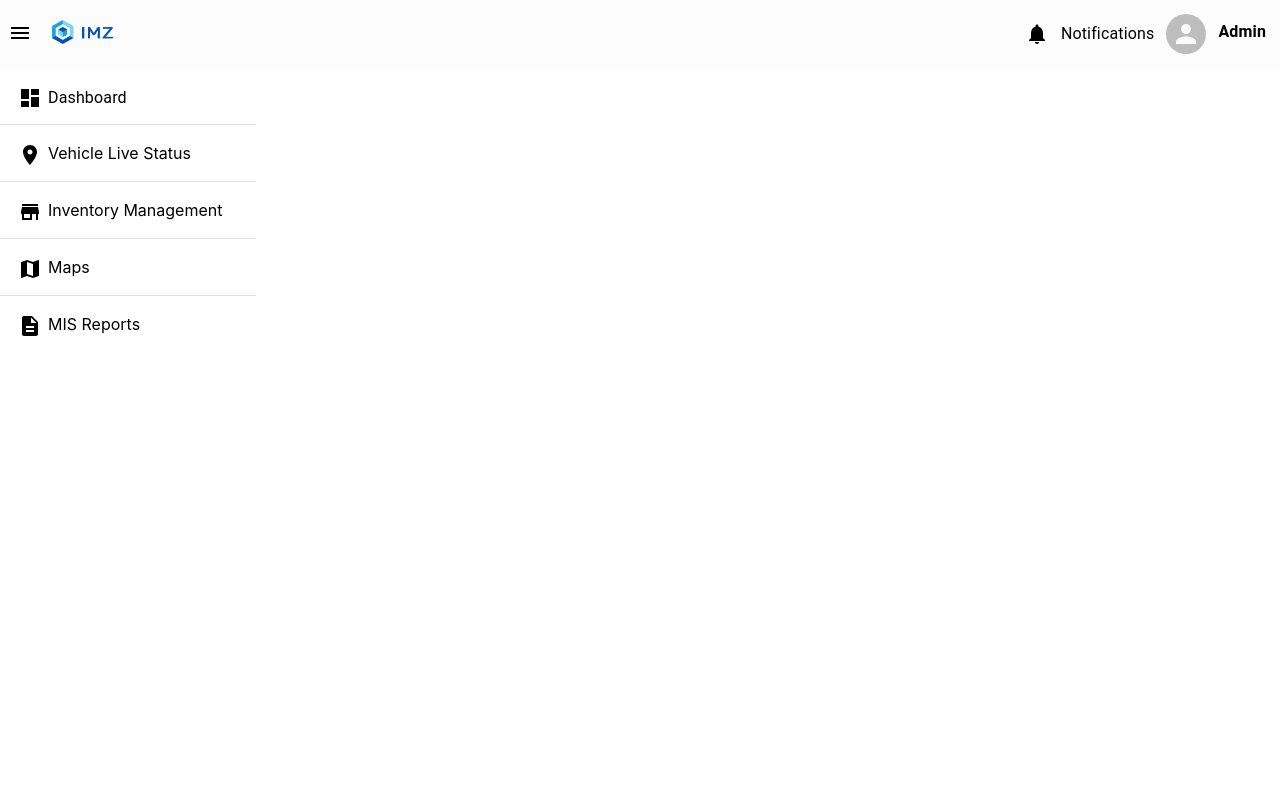
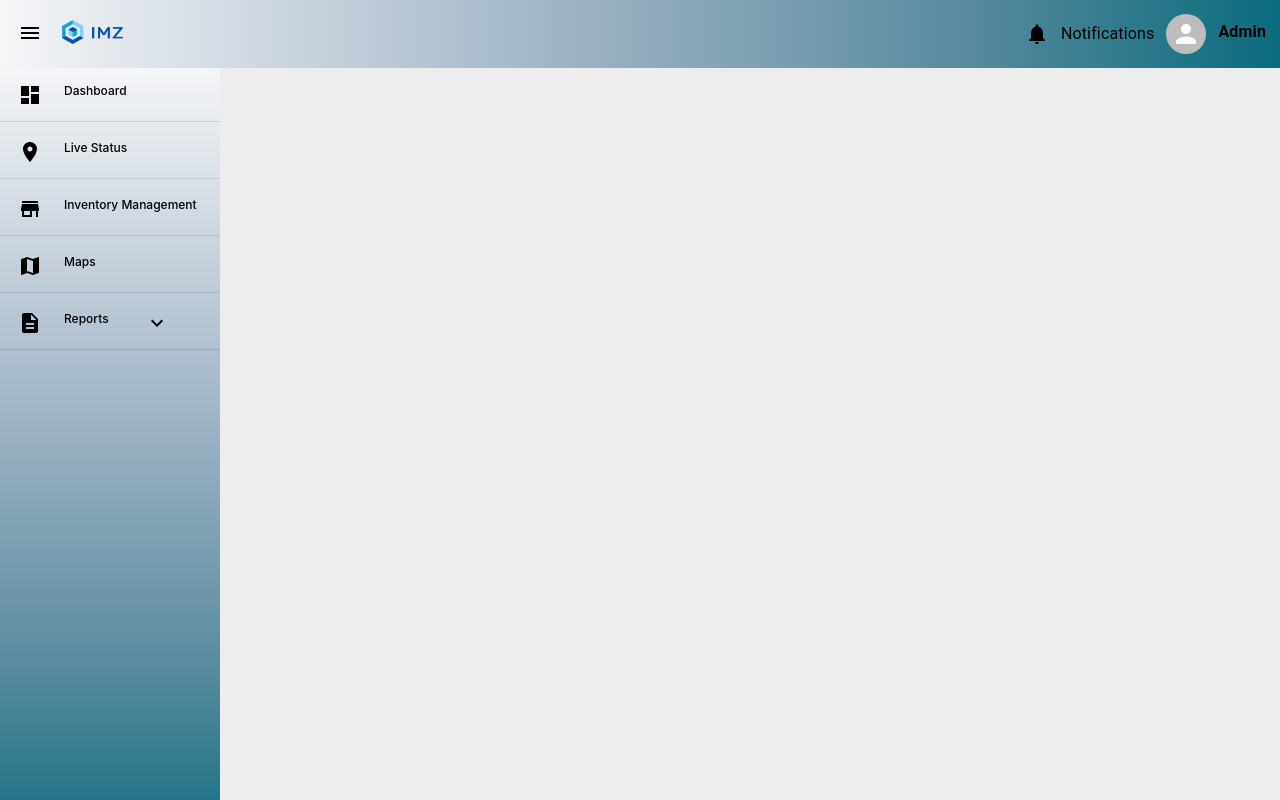
Before and after one commit to arunodaya082/imz-vts, a React (Create React App) app: page / in a window 1280 px wide. Built offline with nearby package versions, Linux system fonts and the light colour scheme; the HTML template or start-up script is replaced by a standard one.

Commit message:
sidebar and navbar completed

```diff
--- a/src/App.css
+++ b/src/App.css
@@ -1,3 +1,9 @@
+body{
+  background: #ededed;
+}
+
+
 .homepage{
   display: flex;
+
 }
--- a/src/App.js
+++ b/src/App.js
@@ -1,37 +1,54 @@
-import React from 'react';
+import React, { useState } from 'react';
 import "./App.css";
 import Header from './components/common/navbar/navbar';
 import Sidebar from './components/common/sidebar/sidebar';
-import Dashboard from './components/dashboard/dashboard';
+import Dashboard from './components/dashboard/Dashboard';
 import { BrowserRouter as Router, Routes,Route} from 'react-router-dom';
 import Vehiclelive from './components/Vehicle_live_Status/vehicle_live';
 import Inventory from './components/Inventory_Management/inventory_manageement';
 import Misreports from './components/Mis_Reports/misreports';
 import Map from './components/Maps/map';
+import EmergencyReport from './components/Mis_Reports/emergencyReport';
+import { SidebarContext } from './components/common/sidebar/sidebarContext';
 
 
 const App = () => {
+
+  const [sidebarOpen, setSidebarOpen] = useState(true);
+
+
+  function handleSidebar () {
+    setSidebarOpen(!sidebarOpen);
+  }
+
+
   return (
+
+
     <div  className='App'>
+
       <Router>
 
+      <SidebarContext.Provider value={{isOpen: sidebarOpen, sidebarToggle: handleSidebar}}>
+
+
+
       <Header  />
+      <div className='homepage'>
 
-      <div className='homepage'>
-        <Sidebar/>
+      <Sidebar  />
         <Routes>
-          <Route path='dashboard' element={<Dashboard/>} />
+          <Route path='dashboard' element={<Dashboard />} />
           <Route path='live' element={<Vehiclelive/>} />
           <Route path='maps' element={<Map/>}/>
           <Route path='inventory' element={<Inventory/>} />
           <Route path='misreport' element={<Misreports/>} />
-
-
+          <Route path='emergency' element={<EmergencyReport/>} />
         </Routes>
 
 
       </div>
-
+      </SidebarContext.Provider>
 
       </Router>
     </div>
--- /dev/null
+++ b/src/components/Mis_Reports/emergencyReport.js
@@ -0,0 +1,9 @@
+import React from 'react'
+
+function EmergencyReport() {
+  return (
+    <div>emergencyReport</div>
+  )
+}
+
+export default EmergencyReport;
--- a/src/components/common/navbar/navbar.css
+++ b/src/components/common/navbar/navbar.css
@@ -1,6 +1,6 @@
 .header{
     /* background: linear-gradient(to left top, #9ce6f3, #bceafe, #d9eeff, #eff3ff, #fcfcfc); */
-    background: #fcfcfc;
+    background-image: linear-gradient(to right, #f5f6f8, #c5d0dc, #92acbe, #5a8b9f, #0a6b7d);
     display: flex;
     align-items: center;
     justify-content: space-between;
@@ -33,8 +33,9 @@
     object-fit: contain;
     padding: 6px;
 }
-
+.header_left{
+    padding-left: 10px;
+}
 .header_icon{
     margin-right: 12px;
-
 }
--- a/src/components/common/navbar/navbar.js
+++ b/src/components/common/navbar/navbar.js
@@ -1,16 +1,22 @@
-import React from 'react';
+import {React} from 'react';
 import "./navbar.css";
 import MenuIcon from '@material-ui/icons/Menu';
 import logo1 from "../../../assests/logo1.png";
 import NotificationsIcon from "@material-ui/icons/Notifications";
 import Avatar from "@material-ui/core/Avatar";
 import { Typography } from '@material-ui/core';
+import { SidebarContext } from '../sidebar/sidebarContext';
+import { useContext } from 'react';
 
 const Header = () => {
+
+  const {isOpen,sidebarToggle} = useContext(SidebarContext);
+
+
   return (
     <div className="header">
       <div className='header_left'>
-          <MenuIcon/>
+          <MenuIcon   isOpen={isOpen} onClick={sidebarToggle}/>
           <img className='header_logo' src={logo1} alt="logo"/>
       </div>
 
--- a/src/components/common/sidebar/sidebar.css
+++ b/src/components/common/sidebar/sidebar.css
@@ -1,6 +1,16 @@
 .sidebar {
-   flex: 0.2;
-  }
+
+  background-image: linear-gradient(to bottom, #f5f6f8, #c5d0dc, #92acbe, #5a8b9f, #0a6b7d);
+  position: fixed;
+  top:50;
+  height: 100%;
+  z-index: 1;
+  top: 65px;
+  left: 0;
+  overflow-x: hidden;
+  font-size: 16px;
+  transition: all 0.15s;
+}
 
 .navlink{
   display: flex;
@@ -12,3 +22,25 @@
   margin-right: 10px;
   padding-left: 8px;
 }
+
+.sidebar_title{
+flex:1;
+margin-left: 16px;
+font-size: 12px;
+font-weight: 500;
+}
+
+.navlink:hover{
+ background: lightgray;
+}
+
+
+
+.sidebar_Menu{
+  display: flex;
+  align-items: center;
+}
+
+.showDivReport{
+display:table-column;
+}
--- a/src/components/common/sidebar/sidebar.js
+++ b/src/components/common/sidebar/sidebar.js
@@ -1,80 +1,141 @@
-import React from 'react';
+import React, { useState } from 'react';
 import "./sidebar.css";
+import { useNavigate } from "react-router-dom";
 import { Dashboard } from '@material-ui/icons';
 import StoreIcon from '@material-ui/icons/Store';
 import LocationOnIcon from '@material-ui/icons/LocationOn';
 import MapIcon from '@material-ui/icons/Map';
 import DescriptionIcon from '@material-ui/icons/Description';
-import { Divider, Typography } from '@material-ui/core';
+import { Divider} from '@material-ui/core';
+import ExpandMoreSharpIcon from '@material-ui/icons/ExpandMoreSharp';
+import ExpandLessSharpIcon from '@material-ui/icons/ExpandLessSharp';
+import { SidebarContext } from './sidebarContext';
+import { useContext } from 'react';
 
 const Sidebar = () => {
+
+
+  const {isOpen} = useContext(SidebarContext);
+  const history = useNavigate();
+  const [menuOpen,setMenuOpen] = useState(false);
 
 // const handleLogout = async () => {
 //     window.open(`/`, '_self')
 //     window.localStorage.clear()
 // }
 
+
+const handleopen=()=>{
+setMenuOpen(true);
+}
+
+const handleclose=()=>{
+setMenuOpen(false);
+}
+
 const handleClick = (value) => {
-    // history(`${value}`,{replace:true});
+    history(`${value}`,{replace:true});
     window.open(`/${value}`, '_self')
-
 }
 
   return (
-    <div className='sidebar'>
+    <div className='sidebar' style={{width: isOpen? "220px":"60px",flex : isOpen?0.1 : 0.3}}>
         <div className='top-menu'>
               <div className='navlink ' onClick={() => handleClick('dashboard')}>
                     <div className='sidebar_icon' style={{ width: '20px' }}>
-                      {/* <img style={{ opacity: window.location.pathname.split("/")[1] == 'dashboard' ? 1 : 0.5, width: '30px' }} className='ml-1' src={dashboardIcon} alt='User' /> */}
                       <Dashboard/>
-                      </div>
-
-                      <Typography className='text-white ml-2 font-weight-bolder' style={{marginTop:"8px"}}>Dashboard </Typography>
+                    </div>
+                     {isOpen ?  <div className='sidebar_title text-white ml-2 font-weight-bolder' style={{marginTop:"8px"}}>Dashboard </div>:""}
               </div>
               <Divider/>
 
               <div className='navlink ' onClick={() => handleClick('live')}>
                     <div  className='sidebar_icon' style={{ width: '20px' }}>
                       {/* <img style={{ opacity: window.location.pathname.split("/")[1] == 'dashboard' ? 1 : 0.5, width: '30px' }} className='ml-1' src={dashboardIcon} alt='User' /> */}
+
                       <LocationOnIcon/>
                       </div>
 
-                      <div className='text-white ml-2 font-weight-bolder' style={{marginTop:"8px"}}>Vehicle Live Status </div>
+                      {isOpen ?   <div className='sidebar_title text-white ml-2 font-weight-bolder' style={{marginTop:"8px"}}>Live Status </div>:""}
               </div>
               <Divider/>
 
               <div className='navlink ' onClick={() => handleClick('inventory')}>
                     <div className='sidebar_icon' style={{ width: '20px' }}>
-                      {/* <img style={{ opacity: window.location.pathname.split("/")[1] == 'dashboard' ? 1 : 0.5, width: '30px' }} className='ml-1' src={dashboardIcon} alt='User' /> */}
+
                       <StoreIcon/>
                       </div>
 
-                      <div className='text-white ml-2 font-weight-bolder'style={{marginTop:"8px"}}>Inventory Management </div>
+                      {isOpen ?   <div className='sidebar_title text-white ml-2 font-weight-bolder'style={{marginTop:"8px"}}>Inventory Management </div> :""}
               </div>
 
               <Divider/>
 
               <div className='navlink ' onClick={() => handleClick('maps')}>
                     <div  className='sidebar_icon' style={{ width: '20px' }}>
-                      {/* <img style={{ opacity: window.location.pathname.split("/")[1] == 'dashboard' ? 1 : 0.5, width: '30px' }} className='ml-1' src={dashboardIcon} alt='User' /> */}
+
                       <MapIcon/>
                       </div>
 
-                      <div className='text-white ml-2 font-weight-bolder' style={{marginTop:"8px"}}>Maps </div>
+                      {isOpen ?   <div className='sidebar_title text-white ml-2 font-weight-bolder' style={{marginTop:"8px"}}>Maps </div>:""}
               </div>
               <Divider/>
 
-              <div className='navlink ' onClick={() => handleClick('misreport')}>
+
+
+
+              <div className='navlink ' >
                     <div className='sidebar_icon' style={{ width: '20px' }}>
-                      {/* <img style={{ opacity: window.location.pathname.split("/")[1] == 'dashboard' ? 1 : 0.5, width: '30px' }} className='ml-1' src={dashboardIcon} alt='User' /> */}
+
                       <DescriptionIcon/>
                       </div>
 
-                      <div className='text-white ml-2 font-weight-bolder' style={{marginTop:"8px"}}>MIS Reports </div>
-              </div>
+
+                      <div className='sidebar_title text-white ml-2 font-weight-bolder' style={{marginTop:"8px"}}>Reports </div>
+
+                          <div className='sidebar_title text-white ml-2 font-weight-bolder' style={{marginTop:"8px"}}>
+                          {
+                          menuOpen ?
+                          <ExpandLessSharpIcon  onClick={handleclose}/>
+                          :
+                          <ExpandMoreSharpIcon onClick={handleopen}/>
+                          }
+                            </div>
+
+                          <Divider/>
+
+                    {
+                    menuOpen &&
 
 
-          </div>
+                      <div className='showDivReport'>
+                                  <div className='text-white mt-5 navlink' onClick={() => handleClick('misreport')} >
+
+                                          <div className='sidebar_icon' style={{ width: '20px',marginLeft:"-20px" }}>
+                                              <DescriptionIcon/>
+                                          </div>
+                                          <div className='sidebar_title text-white font-weight-bolder' style={{marginTop:"12px",fontSize:"12px"}}>Mis Reports </div>
+
+                                  </div>
+                          <Divider/>
+
+                                  <div className='text-white mt-5 navlink' onClick={() => handleClick('emergency')} >
+
+                                          <div className='sidebar_icon' style={{ width: '20px' }}>
+                                              <DescriptionIcon/>
+                                          </div>
+                                          <div className='sidebar_title text-white font-weight-bolder' style={{marginTop:"12px",fontSize:"12px"}}>Emergency Report </div>
+
+                                  </div>
+                          <Divider/>
+                      </div>
+
+
+                      }
+                      </div>
+
+               </div>
+               <Divider/>
     </div>
   )
 }
--- /dev/null
+++ b/src/components/common/sidebar/sidebarContext.js
@@ -0,0 +1,4 @@
+import { createContext } from "react";
+
+
+export const SidebarContext  = createContext(null);
--- a/src/components/dashboard/Dashboard.js
+++ b/src/components/dashboard/Dashboard.js
@@ -1,12 +1,26 @@
 import React from 'react'
 import "./dashboard.css"
+import { Container, Paper, Typography } from '@material-ui/core';
+import { SidebarContext } from '../common/sidebar/sidebarContext';
+import { useContext } from 'react';
+
 
 function Dashboard() {
+  const {isOpen} = useContext(SidebarContext);
+
   return (
-    <div className='dashboard_home'>
-      dashboard
+    <div className='dashboard_home' style={{paddingLeft: isOpen?"220px":"60px"}} >
+      <Container  >
+
+        <Paper elevation={3} style={{width:"97%"}}>
+
+          <Typography>
+            hii
+          </Typography>
+        </Paper>
+      </Container>
       </div>
   )
 }
 
-export default Dashboard
+export default Dashboard;
--- a/src/components/dashboard/dashboard.css
+++ b/src/components/dashboard/dashboard.css
@@ -1,4 +1,7 @@
 .dashboard_home{
     /* border: 1px solid black; */
-    flex: 0.8;
+    flex: 0.9;
+    margin-top: 50px;
+
+
 }
```
Also changed, not shown: src/components/common/sidebar/sidebarMenu.js (added, +14 -0 lines), src/index.css (line endings or trailing spaces).
